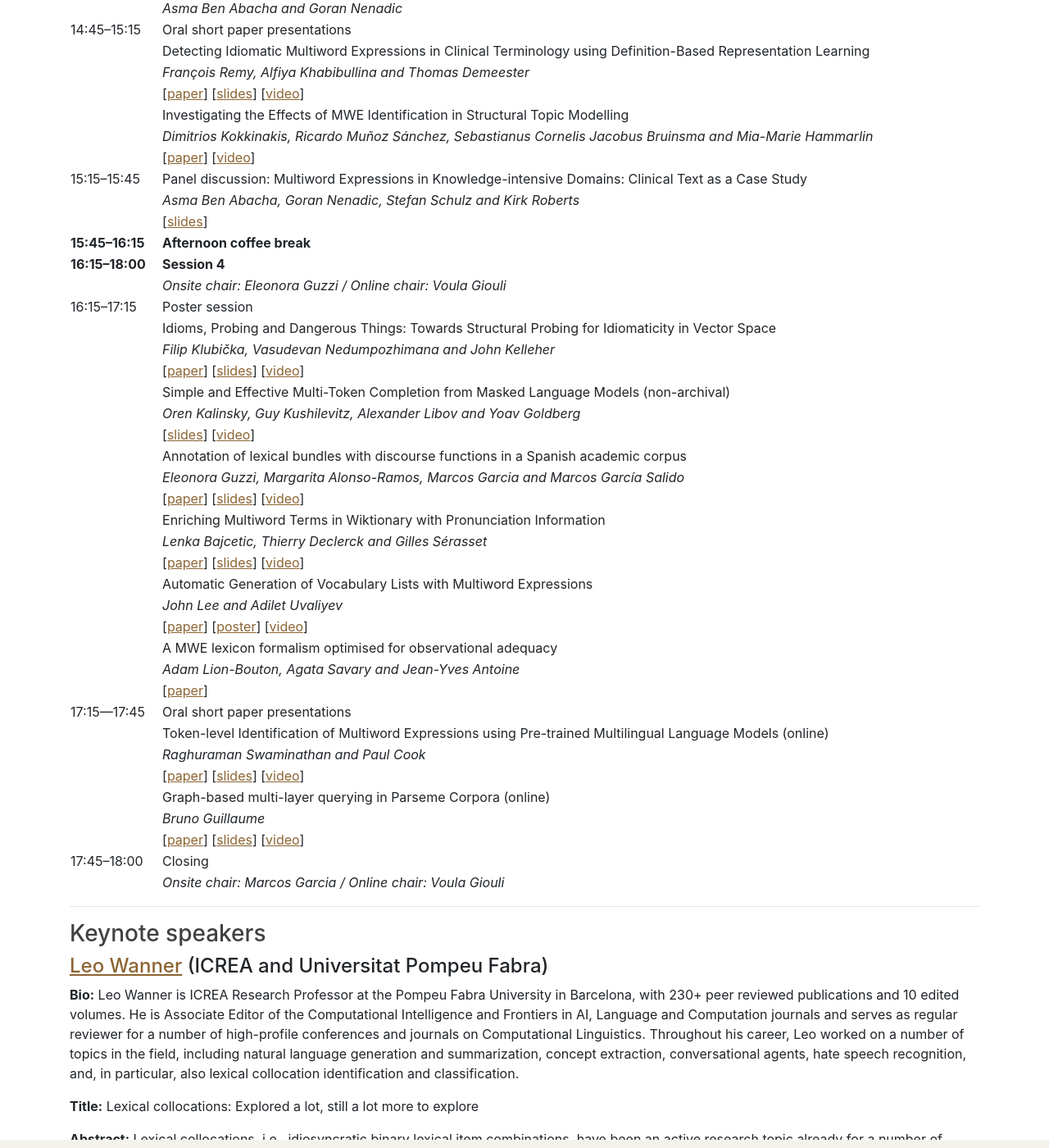
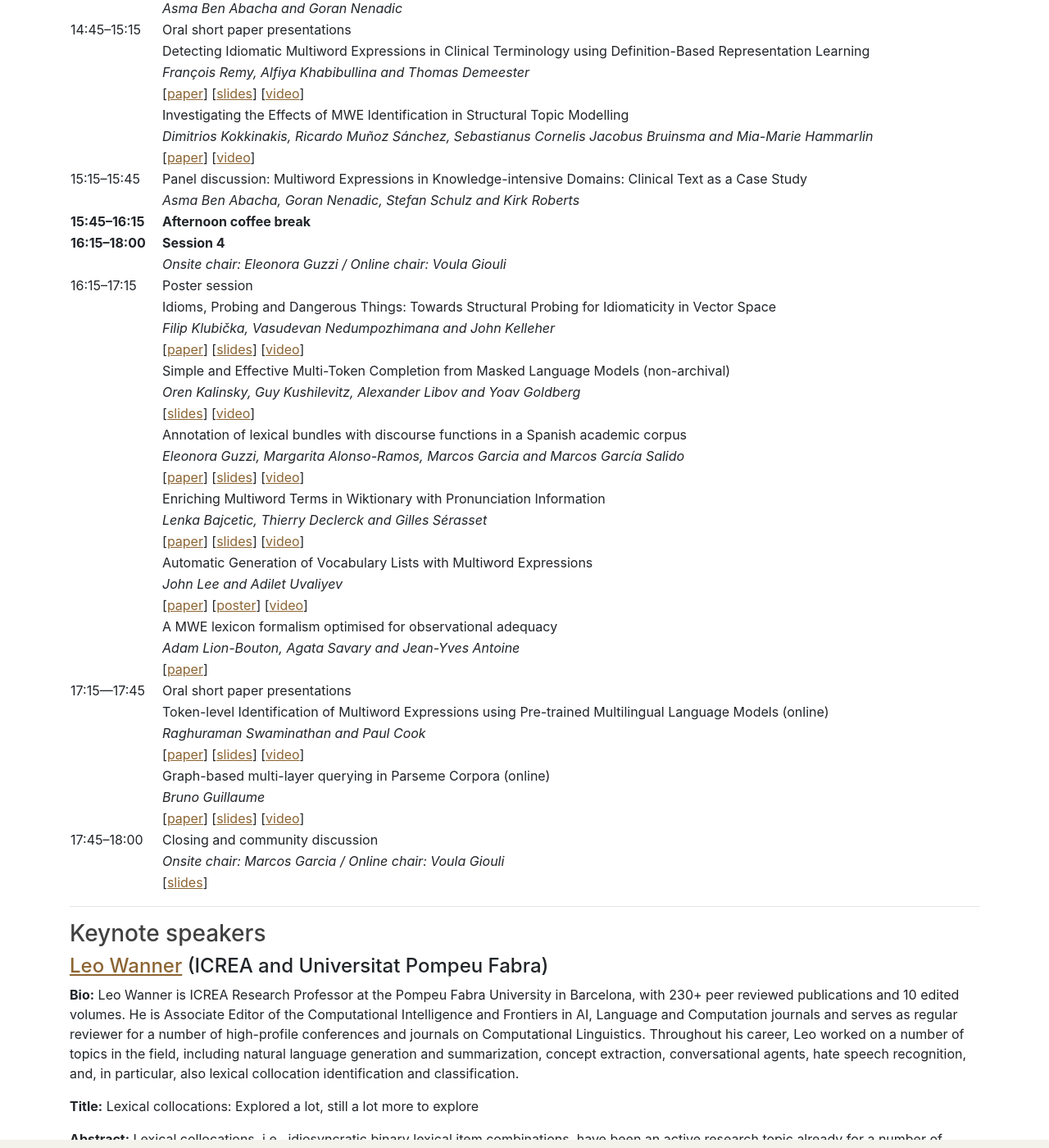
Before and after one commit to multiword/multiword.github.io, a Jekyll site: the page built from mwe2023/index.md, in a window 1280 px wide and 1400 px high, scrolled down 2693 px. Shown: the whole window at 82% size. Built offline with Jekyll 4.4.1, drawn with Linux system fonts in a browser that asks for light colours; comment, search, counter and statistics services are not loaded.

Commit message:
Added community discussion to program

```diff
--- a/mwe2023/index.md
+++ b/mwe2023/index.md
@@ -161,8 +160,9 @@
 |                 | Graph-based multi-layer querying in Parseme Corpora (online) |
 |                 | *Bruno Guillaume*                                            |
 |                 | [[paper](https://aclanthology.org/2023.mwe-1.9/)] [[slides](slides/MWE_workshop_2023.pdf)] [[video](https://aclanthology.org/2023.mwe-1.9.mp4)] |
-|   17:45–18:00   | Closing                        |
+|   17:45–18:00   | Closing and community discussion |
 |                 | *Onsite chair: Marcos Garcia / Online chair: Voula Giouli*                |
+|                 | [[slides](slides/MWE_2023_Community_Discussion.pdf)] |
 
 -----
 
```
Also changed, not shown: other parts of mwe2023/index.md (+0 -1 lines).
